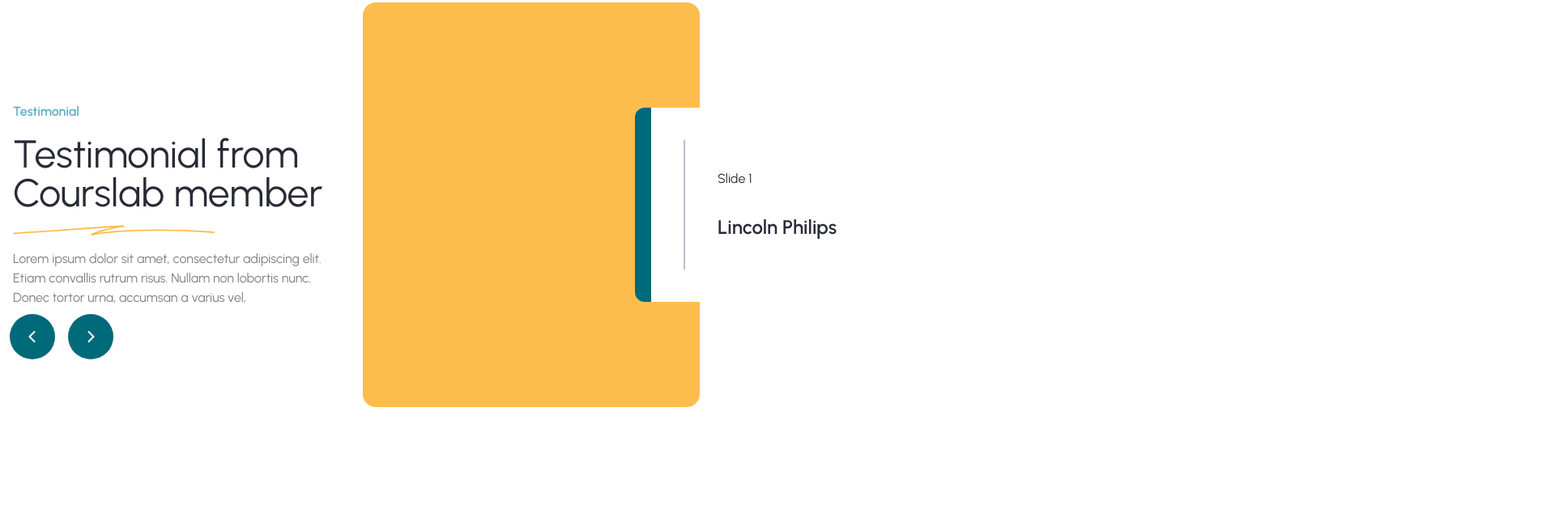
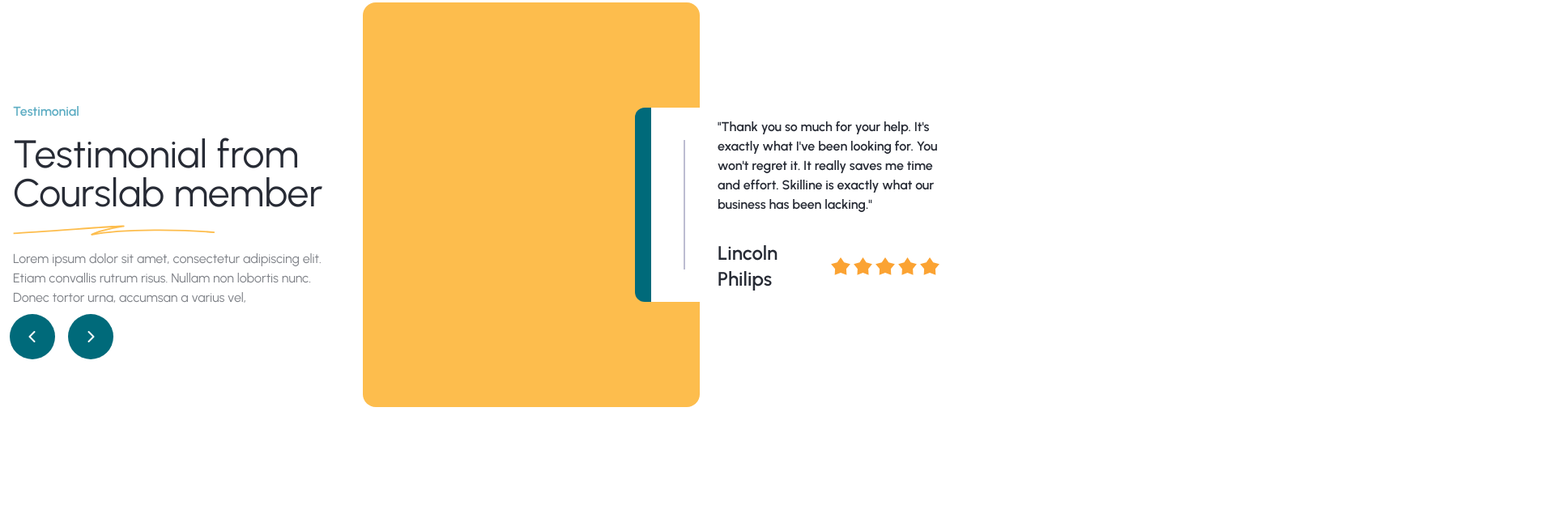
Before and after one commit to Fabyan08/tes-branch, a website: page index.html in a window 1280 px wide. Shown: the part 4132-4756 px from the top of the page at 81% size, 1920 px wide, since content can reach past the window. Drawn offline with nearby package versions, Linux system fonts and the light colour scheme.

Commit message:
add fix slider

```diff
--- a/index.html
+++ b/index.html
@@ -613,29 +613,21 @@
             <div class="bg-[#FDBD4D] w-full h-[500px] rounded-2xl"></div>
           </div>
           <div class="w-1/3 -ml-24">
+            <div class="wrap">
+              <div class="swiper">
+                <div class="swiper-wrapper">
+                  <div class="swiper-slide">
                     <div
                       class="bg-white p-10 gap-10 w-full h-60 border-[#006A7A] rounded-xl border-l-[20px] flex items-center"
                     >
                       <hr class="border-l-2 border-[#BDBDD1] h-full" />
                       <div class="flex flex-col justify-between gap-8">
-                <!-- <h1 class="text-primary font-semibold">
-                  "Thank you so much for your help. It's exactly what I've been
-                  looking for. You won't regret it. It really saves me time and
-                  effort. Skilline is exactly what our business has been
-                  lacking."
-                </h1> -->
-                <div class="wrap text-primary">
-                  <div class="swiper">
-                    <div class="swiper-wrapper">
-                      <div class="swiper-slide">Slide 1</div>
-                      <div class="swiper-slide">Slide 2</div>
-                      <div class="swiper-slide">Slide 3</div>
-                      <div class="swiper-slide">Slide 4</div>
-                      <div class="swiper-slide">Slide 5</div>
-                      <div class="swiper-slide">Slide 6</div>
-                    </div>
-                  </div>
-                </div>
+                        <h1 class="text-primary font-semibold">
+                          "Thank you so much for your help. It's exactly what
+                          I've been looking for. You won't regret it. It really
+                          saves me time and effort. Skilline is exactly what our
+                          business has been lacking."
+                        </h1>
                         <div class="flex flex-row items-center justify-between">
                           <h1 class="text-primary text-2xl font-semibold">
                             Lincoln Philips
@@ -666,6 +658,83 @@
                               width="25"
                               alt=""
                             />
+                          </div>
+                        </div>
+                      </div>
+                    </div>
+                  </div>
+                  <div class="swiper-slide">
+                    <div
+                      class="bg-white p-10 gap-10 w-full h-60 border-[#006A7A] rounded-xl border-l-[20px] flex items-center"
+                    >
+                      <hr class="border-l-2 border-[#BDBDD1] h-full" />
+                      <div class="flex flex-col justify-between gap-8">
+                        <h1 class="text-primary font-semibold">
+                          "Lorem ipsum dolor, sit amet consectetur adipisicing
+                          elit. Repellendus minus dolorum esse velit ut omnis
+                          cumque commodi error unde maxime ullam beatae
+                          quibusdam mollitia,"
+                        </h1>
+                        <div class="flex flex-row items-center justify-between">
+                          <h1 class="text-primary text-2xl font-semibold">
+                            Udin Sedunia
+                          </h1>
+                          <div class="flex flex-row gap-1">
+                            <img
+                              src="assets/img/testimonials/star2.svg"
+                              width="25"
+                              alt=""
+                            />
+                            <img
+                              src="assets/img/testimonials/star2.svg"
+                              width="25"
+                              alt=""
+                            />
+                            <img
+                              src="assets/img/testimonials/star2.svg"
+                              width="25"
+                              alt=""
+                            />
+                            <img
+                              src="assets/img/testimonials/star2.svg"
+                              width="25"
+                              alt=""
+                            />
+                          </div>
+                        </div>
+                      </div>
+                    </div>
+                  </div>
+                  <div class="swiper-slide">
+                    <div
+                      class="bg-white p-10 gap-10 w-full h-60 border-[#006A7A] rounded-xl border-l-[20px] flex items-center"
+                    >
+                      <hr class="border-l-2 border-[#BDBDD1] h-full" />
+                      <div class="flex flex-col justify-between gap-8">
+                        <h1 class="text-primary font-semibold">
+                          "Lorem ipsum dolor sit amet consectetur adipisicing
+                          elit. Sequi esse sed officiis quaerat, enim porro
+                          exercitationem sint accusamus placeat suscipit.""
+                        </h1>
+                        <div class="flex flex-row items-center justify-between">
+                          <h1 class="text-primary text-2xl font-semibold">
+                            Albert Einstein
+                          </h1>
+                          <div class="flex flex-row gap-1">
+                            <img
+                              src="assets/img/testimonials/star2.svg"
+                              width="25"
+                              alt=""
+                            />
+                            <img
+                              src="assets/img/testimonials/star2.svg"
+                              width="25"
+                              alt=""
+                            />
+                          </div>
+                        </div>
+                      </div>
+                    </div>
                   </div>
                 </div>
               </div>
```
Lines whose indentation alone changed are shown as unchanged.
